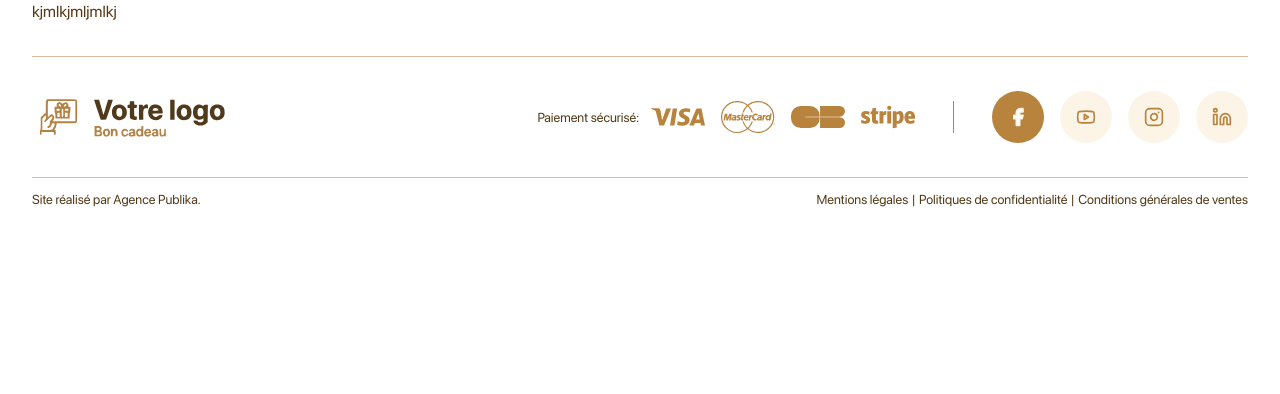
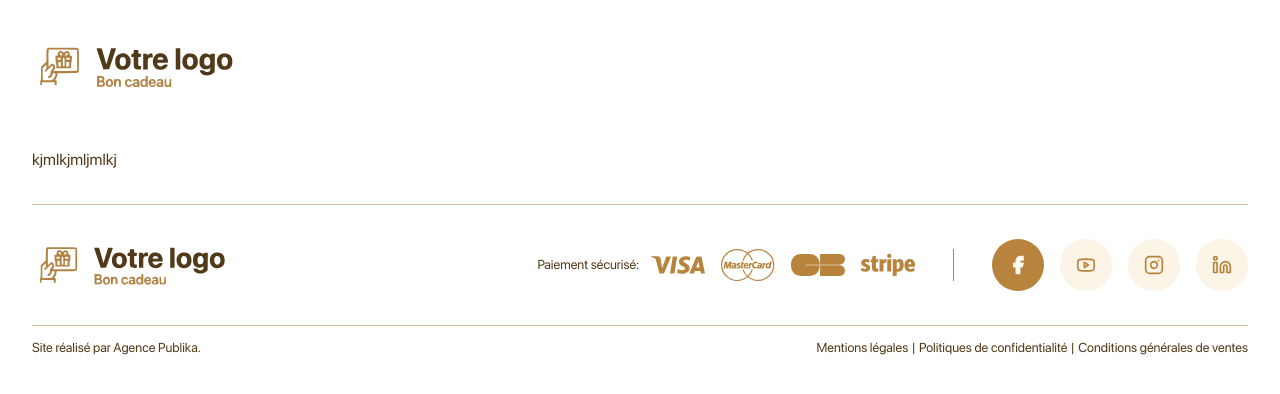
Before and after one commit to riv0manana/RXG-Test, a Next.js app: page / in a window 1280 px wide. Shown: the top 394 px of the page. Built offline with nearby package versions, Linux system fonts and the light colour scheme.

Commit message:
[Footer] [Dev] Add Footer & Header

```diff
--- a/app/(public)/layout.tsx
+++ b/app/(public)/layout.tsx
@@ -6,11 +6,13 @@
 
 
 import Footer from '@/components/molecules/Footer/Footer'
+import Header from '@/components/molecules/Header/Header'
 import { ReactNode } from 'react'
 
 const PublicLayout = ({ children }: { children: ReactNode }) => {
   return (
     <>
+      <Header />
       <main className="container">
         {children}
       </main>
--- a/components/molecules/Footer/Footer.tsx
+++ b/components/molecules/Footer/Footer.tsx
@@ -23,12 +23,12 @@ const Footer = ({
 }: FooterProps) => {
     const t = useTranslations('components.molecules.Footer');
     return (
-        <footer className={cn("container py-8 text-[13px] leading-[15px] space-y-[14px]", className)}>
+        <footer className={cn("container py-8 text-[13px] leading-[15px] space-y-[14px] mb-4", className)}>
             <div className="flex flex-col lg:flex-row md:justify-between items-center border-y border-main-500 py-[30px] gap-5">
                 <Logo className="w-[200px]" />
                 <div className="flex flex-col gap-[38px] md:flex-row md:justify-between items-center">
                     <BankCardLogo />
-                    <span className="hidden sm:inline h-8 border-l border-main-600"></span>
+                    <span className="hidden md:inline h-8 border-l border-main-600"></span>
                     <SocialLinks />
                 </div>
             </div>
--- /dev/null
+++ b/components/molecules/Header/Header.tsx
@@ -0,0 +1,22 @@
+import { ReactNode } from "react";
+import Logo from "@/components/atoms/Logo/Logo";
+import { cn } from "@/lib/utils";
+
+export type HeaderProps = {
+    className?: string;
+    children?: ReactNode;
+}
+
+const Header = ({
+    className,
+    children
+}: HeaderProps) => {
+  return (
+    <header className={cn('container pt-[35px] mb-[50px] flex flex-col gap-4 md:flex-row items-center md:justify-between', className)}>
+        <Logo className="w-52" />
+        {children}
+    </header>
+  )
+}
+
+export default Header
```
